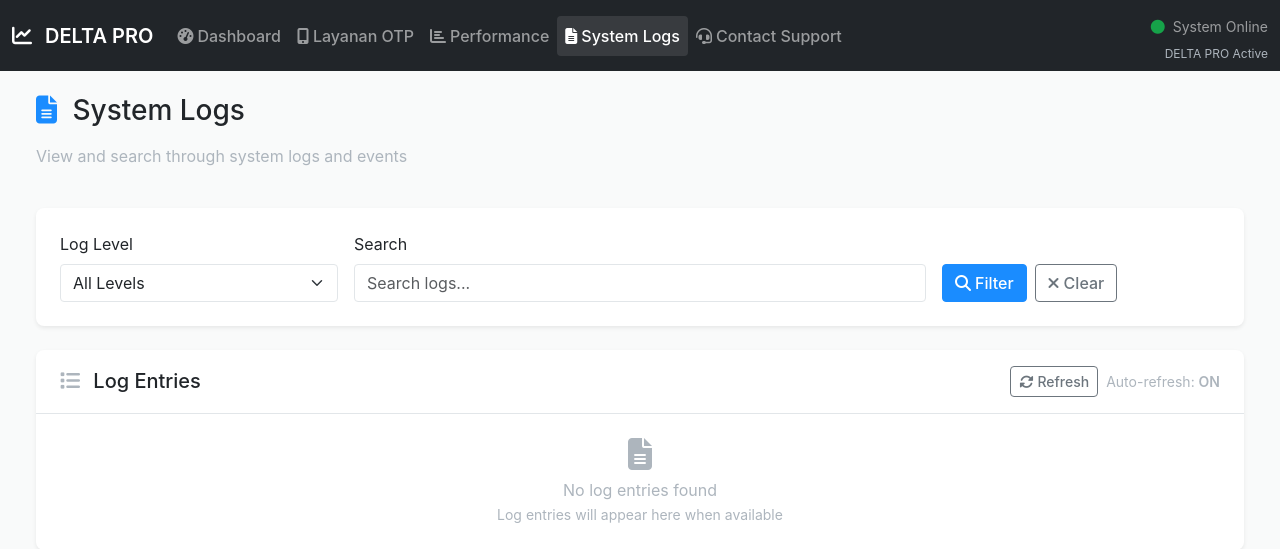
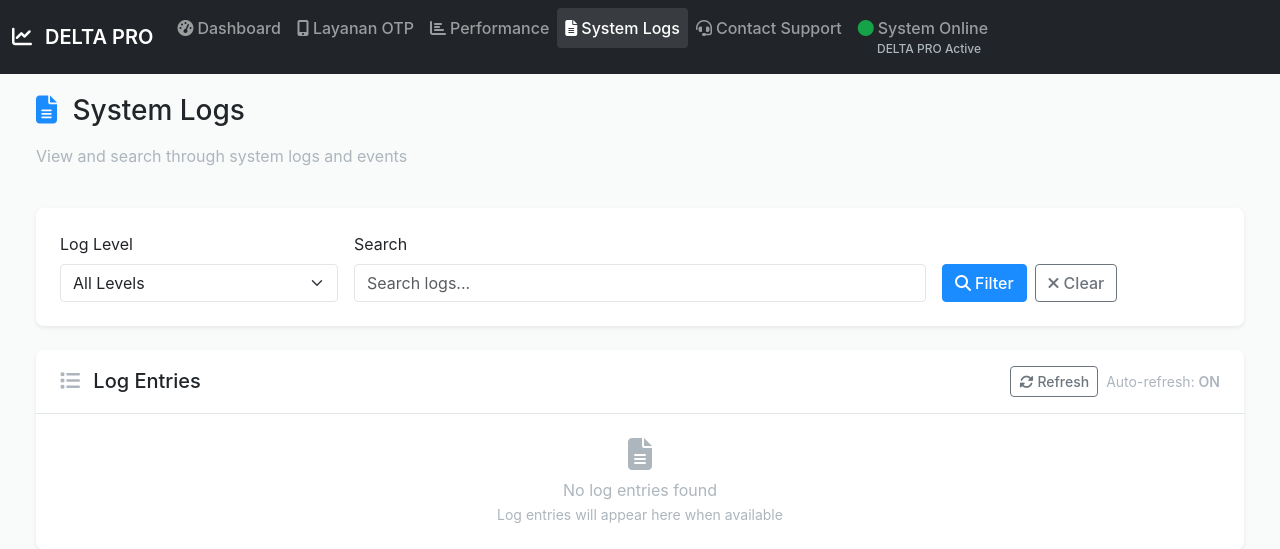
Before and after one commit to Kztutorial99/DELTA-PRO, a Flask app: page /logs in a window 1280 px wide. Shown: the top 549 px of the page. Run offline with Flask 3, Linux system fonts and the light colour scheme.

Commit message:
Improve user interface and fix dashboard errors for better monitoring
Fixes an internal server error on the dashboard and adjusts system status display in `templates/base.html` and `templates/dashboard.html`.

Replit-Commit-Author: Agent
Replit-Commit-Session-Id: 936facaf-493d-4e92-9da9-3a86bda79730
Replit-Commit-Screenshot-Url: https://storage.googleapis.com/screenshot-production-us-central1/814df841-f13d-4e57-95c1-7d69ced1d2fa/7fee5fe7-2c17-40bf-964c-95236dc847b7.jpg

```diff
--- a/templates/base.html
+++ b/templates/base.html
@@ -64,18 +64,13 @@
                             <i class="fas fa-headset me-1"></i>Contact Support
                         </div>
                     </li>
+                    <li class="nav-item">
+                        <div class="nav-link">
+                            <i class="fas fa-circle text-success me-1"></i>System Online
+                            <small class="d-block text-muted" style="font-size: 0.75rem; margin-left: 1.2rem;">DELTA PRO Active</small>
+                        </div>
+                    </li>
                 </ul>
-
-                <div class="navbar-nav align-items-center">
-                    <!-- System Status -->
-                    <div class="d-flex flex-column align-items-end">
-                        <span class="navbar-text small mb-0">
-                            <i class="fas fa-circle text-success me-1"></i>
-                            System Online
-                        </span>
-                        <small class="text-muted" style="font-size: 0.75rem;">DELTA PRO Active</small>
-                    </div>
-                </div>
             </div>
         </div>
     </nav>
--- a/templates/dashboard.html
+++ b/templates/dashboard.html
@@ -311,6 +311,7 @@
 {% endblock %}
 
 {% block extra_scripts %}
+<script src="{{ url_for('static', filename='js/dashboard.js') }}"></script>
 <script>
     // Smooth OTP Service Selection
     function selectOTPService(serviceName) {
@@ -366,7 +367,3 @@
     });
 </script>
 {% endblock %}
-
-{% block extra_scripts %}
-<script src="{{ url_for('static', filename='js/dashboard.js') }}"></script>
-{% endblock %}
```
